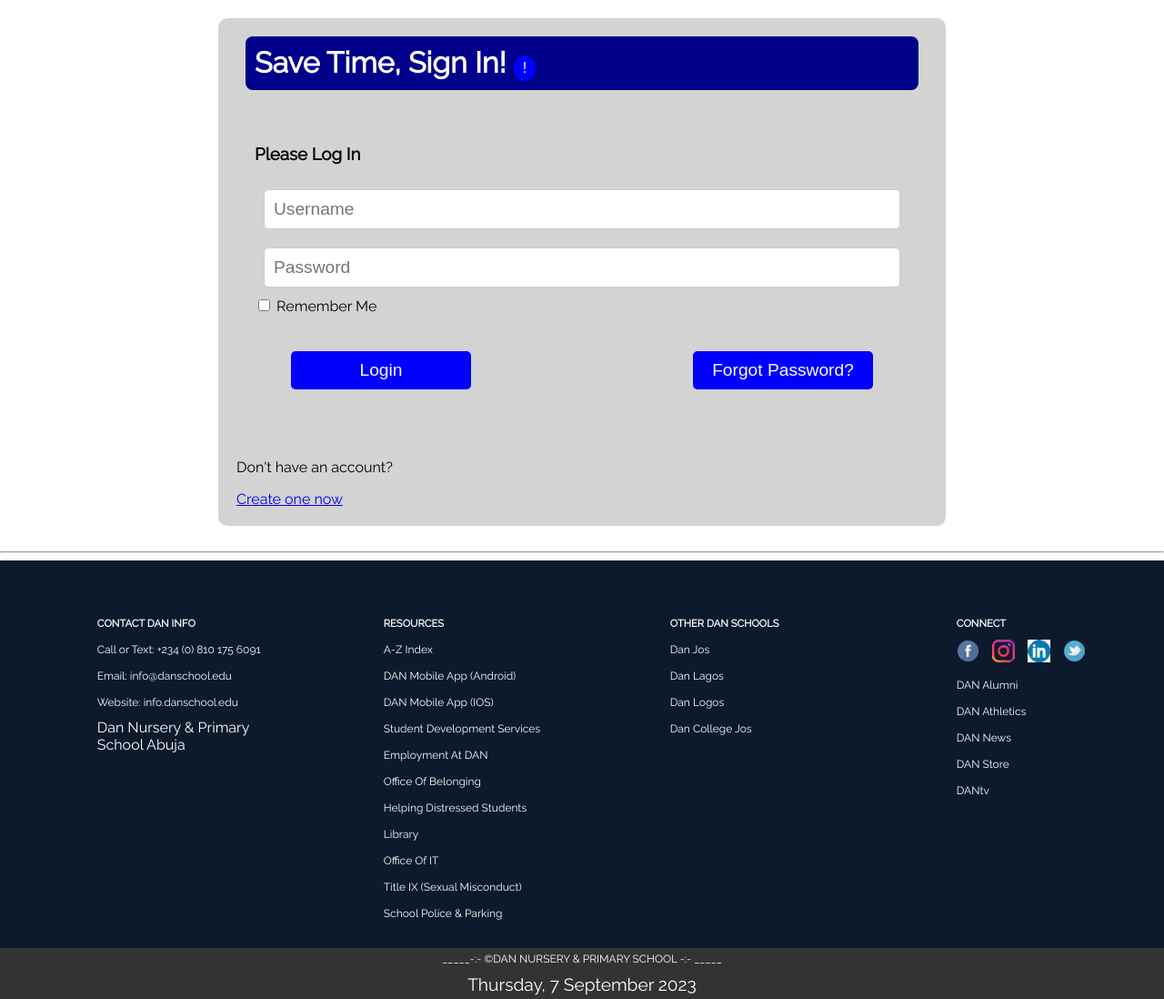
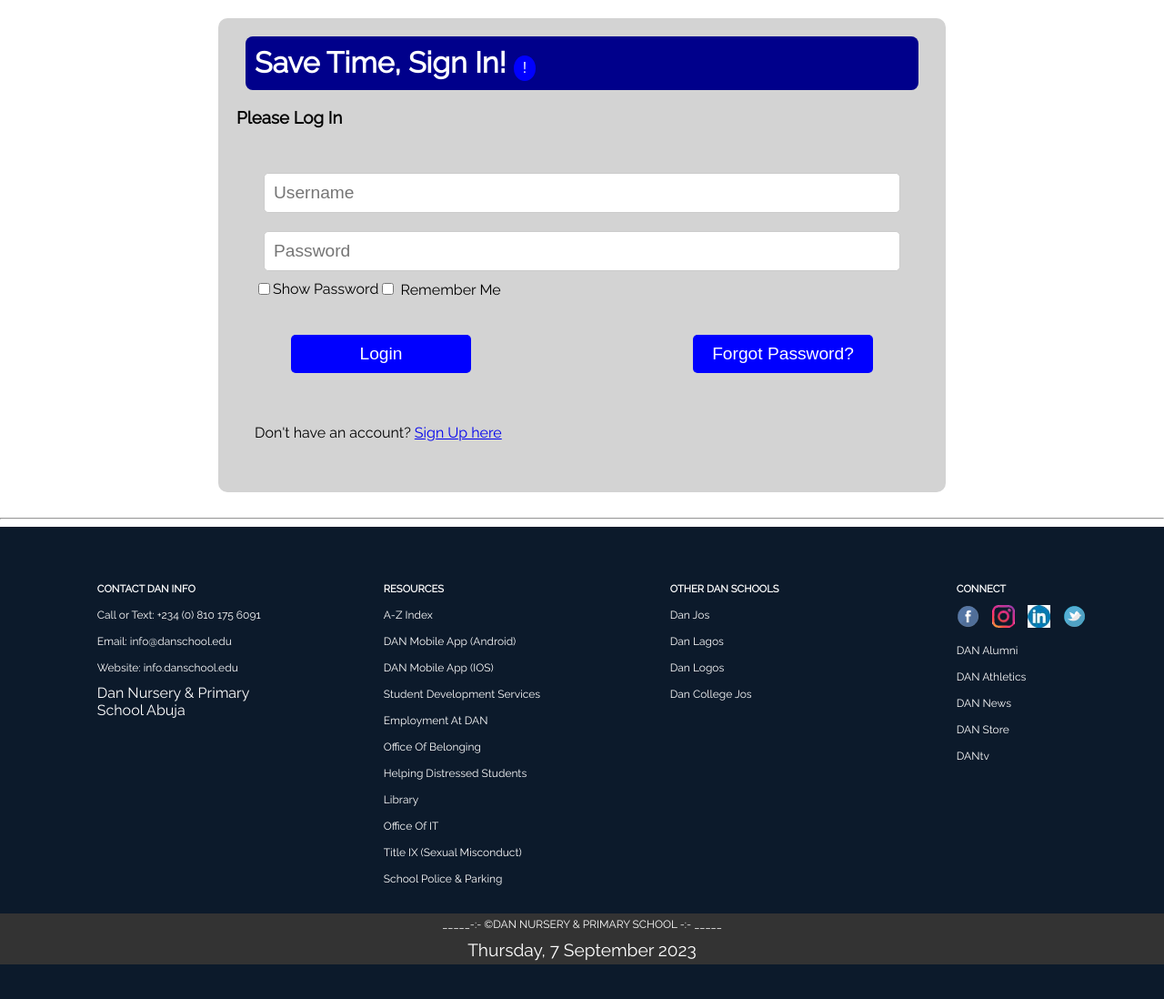
Before and after one commit to Dagwan/dan_school, a Flask app: page /login in a window 1280 px wide. Shown: the part 174-1272 px from the top of the page at 91% size. After the commit the page ends 1234 px from the top, so only its background shows below. Run offline with Flask 3, Linux system fonts and the light colour scheme; some libraries are stand-ins or nearby versions.

Commit message:
adjustment

```diff
--- a/app.py
+++ b/app.py
@@ -1,20 +1,21 @@
 # Import necessary modules and packages
 import MySQLdb
-
-import app as app
+import MySQLdb.cursors
 from flask import Flask, render_template, request, redirect, url_for, session
+from flask_mail import Mail, Message
+from flask import request, jsonify
 import bcrypt
+import secrets
+from datetime import datetime, timedelta
 import re
 from dotenv import load_dotenv
 import os
-import db_config  # Import the db_config module
+import db_config
 from flask_mysqldb import MySQL
+import app as app
 
 # Load environment variables from .env file
 load_dotenv()
-
-# Configure session secret key (replace 'your_secret_key_here' with a secure random string)
-app.secret_key = os.urandom(24).hex()
 
 # Create a Flask application instance with custom static file settings
 app = Flask(__name__, static_url_path='/static', static_folder='static')
@@ -30,6 +31,16 @@ app.config['MYSQL_HOST'] = db_config.mysql_db_config['host']
 app.config['MYSQL_USER'] = db_config.mysql_db_config['user']
 app.config['MYSQL_PASSWORD'] = db_config.mysql_db_config['password']
 app.config['MYSQL_DB'] = db_config.mysql_db_config['database']
+
+# Configure Flask-Mail for email sending
+app.config['MAIL_SERVER'] = 'smtp.gmail.com'  # Gmail SMTP server
+app.config['MAIL_PORT'] = 587  # Port for TLS
+app.config['MAIL_USERNAME'] = 'dagwanpan@gmail.com'  # Your Gmail email address
+app.config['MAIL_PASSWORD'] = 'dagwapan0810'  # Your Gmail password
+app.config['MAIL_USE_TLS'] = True
+app.config['MAIL_USE_SSL'] = False
+
+mail = Mail(app)
 
 #home page
 @app.route('/')
@@ -90,50 +101,59 @@ def admissions():
     return render_template('admissions.html')
 
 #login page
-@app.route('/login', methods =['GET', 'POST'])
+@app.route('/login', methods=['GET', 'POST'])
 def login():
-	msg = ''
-	if request.method == 'POST' and 'username' in request.form and 'password' in request.form:
-		username = request.form['username']
-		password = request.form['password']
-		cursor = db_config.mysql.connection.cursor(MySQLdb.cursors.DictCursor)
-		cursor.execute('SELECT * FROM account WHERE username = % s AND password = % s', (username, password, ))
-		account = cursor.fetchone()
-		if account:
-			session['loggedin'] = True
-			session['id'] = account['id']
-			session['username'] = account['username']
-			msg = 'Logged in successfully !'
-			return render_template('application.html', msg = msg)
-		else:
-			msg = 'Incorrect username / password !'
-	return render_template('login.html', msg = msg)
+    msg = ''
+    if request.method == 'POST':
+        username = request.form.get('username')  # Use 'username' instead of 'email'
+        password = request.form.get('password')
+
+        if not username or not password:
+            msg = 'Please provide both username and password.'
+        else:
+            cursor = mysql.connection.cursor(cursorclass=MySQLdb.cursors.DictCursor)  # Use DictCursor to get results as dictionaries
+            cursor.execute('SELECT * FROM account WHERE username = %s', (username,))
+            account = cursor.fetchone()
+            cursor.close()
+
+            if account and bcrypt.checkpw(password.encode('utf-8'), account['password'].encode('utf-8')):
+                session['loggedin'] = True
+                session['id'] = account['id']
+                session['username'] = account['username']
+                msg = 'Logged in successfully!'
+                return render_template('application.html', msg=msg)
+            else:
+                msg = 'Incorrect username or password.'
+
+    return render_template('login.html', msg=msg)
+
 
 @app.route('/logout')
 def logout():
-	session.pop('loggedin', None)
-	session.pop('id', None)
-	session.pop('username', None)
-	return redirect(url_for('login'))
+    session.pop('loggedin', None)
+    session.pop('id', None)
+    session.pop('username', None)
+    return redirect(url_for('login'))
 
 # Define the route for the account registration
 @app.route('/account', methods=['GET', 'POST'])
 def account():
     msg = ''
-    if request.method == 'POST' and 'username' in request.form and 'password' in request.form and 'email' in request.form:
+    if request.method == 'POST':
         username = request.form['username']
         password = request.form['password']
+        confirm_password = request.form['confirmPassword']  # Get the confirm_password field
         email = request.form['email']
 
         try:
-            # Validate email format using regular expression
             if not re.match(r"[^@]+@[^@]+\.[^@]+", email):
                 msg = 'Invalid email address!'
-
             elif not re.match(r'[A-Za-z0-9]+', username):
                 msg = 'Username must contain only characters and numbers!'
             elif not username or not password or not email:
                 msg = 'Please fill out the form!'
+            elif password != confirm_password:
+                msg = 'Passwords do not match!'
             else:
                 # Hash password using bcrypt
                 salt = bcrypt.gensalt(10)
@@ -163,10 +183,98 @@ def account():
             mysql.connection.rollback()
             msg = 'An error occurred while creating an account. Please try again.'
 
-    elif request.method == 'POST':
-        msg = 'Please fill out the form!'
+    return render_template('account.html', msg=msg)
 
-    return render_template('account.html', msg=msg)
+# Route for handling the "Forgot Password?" form submission
+@app.route('/forgot_password', methods=['POST'])
+def forgot_password():
+    try:
+        # Get the email address from the form
+        email = request.form.get('email')
+
+        # Generate a reset token (you can use a library like itsdangerous)
+        reset_token = generate_reset_token()
+
+        # Send an email with the reset link
+        send_reset_email_to_user(email, reset_token)
+
+        # Update the user's record in the database to store the reset token
+        update_reset_token_in_database(email, reset_token)
+
+        return 'Password reset email sent successfully!'
+    except Exception as e:
+        return str(e)
+
+# Route for sending the reset email
+@app.route('/send_reset_email', methods=['POST'])
+def send_reset_email():
+    try:
+        # Get the email address from the form (you may need to adjust the field name)
+        email = request.form.get('email')
+
+        # Generate a reset token (you can use a library like itsdangerous)
+        reset_token = generate_reset_token()
+
+        # Send an email with the reset link
+        send_reset_email_to_user(email, reset_token)
+
+        # Return a JSON response indicating success
+        return jsonify(success=True)
+    except Exception as e:
+        # Return a JSON response indicating failure with an error message
+        return jsonify(success=False, error=str(e))
+
+# Function to send an email with the reset link
+def send_reset_email_to_user(email, reset_token):
+    try:
+        # Create a message object
+        message = Message('Password Reset', sender='dagwanpan@gmail.com', recipients=[email])
+
+        # Customize the email content with the reset token
+        message.subject = 'Password Reset Request'
+        message.sender = 'dagwanpan@gmail.com'
+        message.recipients = [email]
+
+        # Create the email body with HTML content
+        message.html = f'''
+        <html>
+        <body>
+            <p>Hello,</p>
+            <p>We received a request to reset your password. Click the link below to reset your password:</p>
+            <p><a href="http://danschool.com/reset_password?token={reset_token}">Reset Password</a></p>
+            <p>If you didn't request a password reset, please ignore this email.</p>
+            <p>Best regards,</p>
+            <p>Dan School Team</p>
+        </body>
+        </html>
+        '''
+
+        # Send the email
+        mail.send(message)
+    except Exception as e:
+        print(e)
+
+# Function to generate a secure reset token
+def generate_reset_token():
+    return secrets.token_urlsafe(32)  # Example token generation
+
+# Function to update the reset token in the database
+def update_reset_token_in_database(email, reset_token):
+    try:
+        # Create a cursor
+        cursor = mysql.cursor()
+
+        # Update the user's record in the 'account' table with the new reset_token
+        update_query = "UPDATE account SET reset_token = %s WHERE email = %s"
+        cursor.execute(update_query, (reset_token, email))
+
+        # Commit the changes to the database
+        mysql.commit()
+
+        # Close the cursor
+        cursor.close()
+    except Exception as e:
+        print(e)
 
 #studentportal page
 @app.route('/studentportal')
--- a/mysql.sql
+++ b/mysql.sql
@@ -20,14 +20,16 @@ DROP TABLE IF EXISTS parent_guardian;
 DROP TABLE IF EXISTS users;
 DROP TABLE IF EXISTS account;
 
--- create account -- Create account table
+-- Create the account table with the confirm_password column
 CREATE TABLE account (
     id INT AUTO_INCREMENT PRIMARY KEY,
     username VARCHAR(255) NOT NULL,
     password VARCHAR(255) NOT NULL,
-    email VARCHAR(255) NOT NULL
+    confirm_password VARCHAR(255) NOT NULL,
+    email VARCHAR(255) NOT NULL,
     created_at TIMESTAMP DEFAULT CURRENT_TIMESTAMP
 );
+
 
 
 -- Create users table
--- a/static/assets-css/login.css
+++ b/static/assets-css/login.css
@@ -5,6 +5,7 @@ html, body
 {
     margin: 0px;
     font-family: Raleway;
+    overflow: auto;
 }
 
   .login-account {
@@ -69,7 +70,7 @@ html, body
   }
 
   form input[type="email"],
-  form input[type="username"],
+  form input[name="username"],
   form input[type="password"] {
     flex-basis: 100%;
     padding: 10px;
@@ -261,6 +262,11 @@ html, body
       flex-basis: 100%;
     }
 
+    .form-buttons {
+      display: flex;
+      flex-direction: column;
+    }
+
     .login-details {
       flex-direction: column;
     }
--- a/static/assets-js/login.js
+++ b/static/assets-js/login.js
@@ -1,56 +1,22 @@
-// // Function to validate the login form
-// function validateForm() {
-//   const email = document.getElementById('email').value;
-//   const password = document.getElementById('password').value;
-//   const errorMessage = document.getElementById('error-message');
-
-//   if (!email && !password) {
-//       errorMessage.style.display = 'none'; // Hide the error message
-//   } else if (!email || !password) {
-//       errorMessage.style.display = 'block'; // Display the error message
-//   } else {
-//       errorMessage.style.display = 'none'; // Hide the error message
-//       // Uncomment the following line to submit the form (replace '#' with your form action URL)
-//       // document.getElementById('login-form').action = '#';
-//       // document.getElementById('login-form').submit();
-//   }
-// }
-
-// // Add event listener to the login button
-// document.getElementById('loginBtn').addEventListener('click', function () {
-//   // If both fields are empty, display the error message
-//   const email = document.getElementById('email').value;
-//   const password = document.getElementById('password').value;
-//   const errorMessage = document.getElementById('error-message');
-
-//   if (!email && !password) {
-//       errorMessage.style.display = 'block';
-//   } else {
-//       validateForm();
-//   }
-// });
-
 // Function to validate the login form
 function validateForm() {
-  const email = document.getElementById('email').value;
+  const username = document.getElementById('username').value;
   const password = document.getElementById('password').value;
   const errorMessage = document.getElementById('error-message');
 
-  if (!email && !password) {
-    errorMessage.style.display = 'none'; // Hide the error message
-  } else if (!email || !password) {
+  if (!username || !password) {
     errorMessage.style.display = 'block'; // Display the error message
   } else {
     errorMessage.style.display = 'none'; // Hide the error message
 
     // Create an object with the login data
     const loginData = {
-      email: email,
+      username: username,
       password: password
     };
 
-    // Send login request to the backend
-    fetch('/project/routes/auth.js', {
+    // Send login request to the backend (replace with your actual route)
+    fetch('/login', { // Correct the fetch syntax
       method: 'POST',
       headers: {
         'Content-Type': 'application/json'
@@ -62,7 +28,7 @@ function validateForm() {
       if (data.token) {
         // Store the token securely (e.g., in cookies or local storage)
         // Redirect the user to the dashboard or another page
-        window.location.href = '/dashboard.html'; // Replace with your desired destination
+        window.location.href = '/application.html'; // Replace with your desired destination
       } else {
         // Display error message to the user
         errorMessage.style.display = 'block';
@@ -75,56 +41,54 @@ function validateForm() {
   }
 }
 
-// Add event listener to the login button
-document.getElementById('loginBtn').addEventListener('click', function () {
-  validateForm();
-});
-
-
-
-function forgotPassword() {
-  const forgotPopup = document.getElementById('forgotPopup');
-  const closeBtn = document.getElementById('closeBtn');
-  const sendBtn = document.getElementById('sendBtn');
-  const forgotForm = document.getElementById('forgot-form');
-
-  // Show the forgot password pop-up window
-  forgotPopup.style.display = 'block';
-
-  // Close the pop-up window when the close button is clicked
-  closeBtn.onclick = function () {
-    forgotPopup.style.display = 'none';
-  };
-
-  // Send the reset email (or perform other forgot password actions) when the Send button is clicked
-  sendBtn.onclick = function () {
-    const forgotEmail = document.getElementById('forgotEmail').value;
-    // Add your code here to send the reset email or perform other forgot password actions
-    alert(`Reset email sent to: ${forgotEmail}`);
-    forgotPopup.style.display = 'none'; // Close the pop-up window after sending the reset email
-  };
-
-  // Prevent form submission (optional, you can remove this if you want the form to submit normally)
-  forgotForm.onsubmit = function () {
-    return false;
-  };
-}
-
-
 // Function to toggle the display of the popup
 function togglePopup(popupId) {
   const popup = document.getElementById(popupId);
-  popup.style.display = (popup.style.display === 'block') ? 'none' : 'block';
+  popup.style.display = popup.style.display === 'block' ? 'none' : 'block';
 }
 
 // Send Reset Email Function
 function sendResetEmail() {
   const forgotEmail = document.getElementById('forgotEmail').value;
-  // Add your code here to send the reset email
-  alert(`Reset email sent to: ${forgotEmail}`);
-  closePopup('forgotPopup');
-  return false;
+  const errorMessage = document.getElementById('error-message');
+
+  if (!forgotEmail) {
+      errorMessage.style.display = 'block'; // Display an error message
+  } else {
+      errorMessage.style.display = 'none'; // Hide the error message
+
+      // Create an object with the email data
+      const emailData = {
+          email: forgotEmail
+      };
+
+      // Send a POST request to the new Flask route (replace with your actual route)
+      fetch('/send_reset_email', {
+          method: 'POST',
+          headers: {
+              'Content-Type': 'application/json'
+          },
+          body: JSON.stringify(emailData)
+      })
+      .then(response => response.json())
+      .then(data => {
+          if (data.success) {
+            console.log(data); // Log response content to the console
+              alert('Reset password sent successfully!');
+              closePopup('forgotPopup');
+          } else {
+              errorMessage.style.display = 'block';
+              alert('Error sending reset password. Please try again.');
+          }
+      })
+      .catch(error => {
+          console.error(error);
+          errorMessage.style.display = 'block';
+          alert('Error sending reset email. Please try again.');
+      });
+  }
 }
+
 
 // Close Popup Window
 function closePopup(popupId) {
@@ -132,7 +96,12 @@ function closePopup(popupId) {
   popup.style.display = 'none';
 }
 
-// Add event listeners
+// Add event listeners using functions
+document.getElementById('loginButton').addEventListener('click', function () {
+  validateForm();
+});
+
+
 document.getElementById('forgotPasswordBtn').addEventListener('click', function (event) {
   event.preventDefault();
   togglePopup('forgotPopup');
@@ -147,3 +116,18 @@ document.getElementById('sendResetBtn').addEventListener('click', function (even
   event.preventDefault();
   sendResetEmail();
 });
+
+
+//show password
+document.addEventListener("DOMContentLoaded", function () {
+  const passwordInput = document.getElementById("password");
+  const showPasswordCheckbox = document.getElementById("showPassword");
+
+  showPasswordCheckbox.addEventListener("change", function () {
+    if (showPasswordCheckbox.checked) {
+      passwordInput.type = "text";
+    } else {
+      passwordInput.type = "password";
+    }
+  });
+});
--- a/templates/login.html
+++ b/templates/login.html
@@ -15,7 +15,7 @@
   </head>
 
   <body>
-    <!-- index.html -->
+
     <header>
       <div class="header-container">
           <div class="logo">
@@ -57,26 +57,29 @@
                             <p class="comment-on-mouse-over-view-button">Login with your school ID or your login credentials</p>
                         </span>
                     </h1>
+                    <h3>Please Log In</h3>
                 </div>
                 <form action="{{ url_for('login') }}" method="post">
+
                     <div class="msg">{{ msg }}</div>
-                    <h3>Please Log In</h3>
-                    <input type="email" name="email" id="email" placeholder="Username">
+
+                    <input type="username" name="username" id="username" placeholder="Username">
                     <input type="password" name="password" id="password" placeholder="Password">
+                    <input type="checkbox" name="checkbox" id="showPassword">
+                    <label for="showPassword" id="showPasswordLabel">Show Password</label>
                     <div class="remember-me">
                         <input type="checkbox" id="remember" name="remember">
                         <label for="remember">Remember Me</label>
                     </div>
                     <div class="form-buttons">
-                        <button type="button" class="login-btn" id="loginBtn">Login</button>
-                        <button type="button" class="forgot-btn" id="forgotPasswordBtn">Forgot Password?</button>
+                        <button type="submit" class="btn" id="loginButton">Login</button>
+                        <button type="submit" class="forgot-btn" id="forgotPasswordBtn">Forgot Password?</button>
 
                     </div>
-
+                    <p class="bottom">Don't have an account?
+                        <a class="bottom" href="{{url_for('account')}}"> Sign Up here</a></p>
+                        <p id="error-message" class="error-message" style="display: none;"></p>
                 </form>
-                <p>Don't have an account?</p>
-                        <a href="{{ url_for('account')}}">Create one now</button></a>
-
             </div>
 
             <div id="forgotPopup" class="popup">
```
Also changed, not shown: requirements.txt (deleted, +0 -27 lines), templates/account.html (+6 -5 lines).
